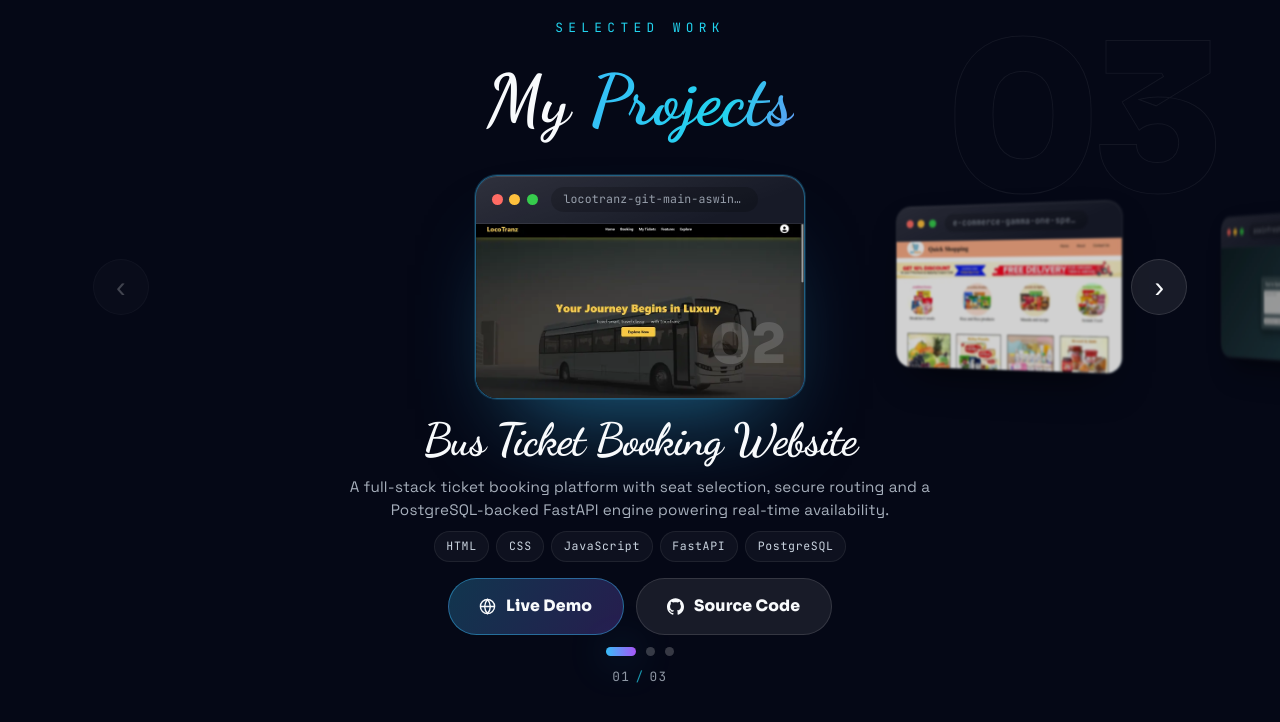
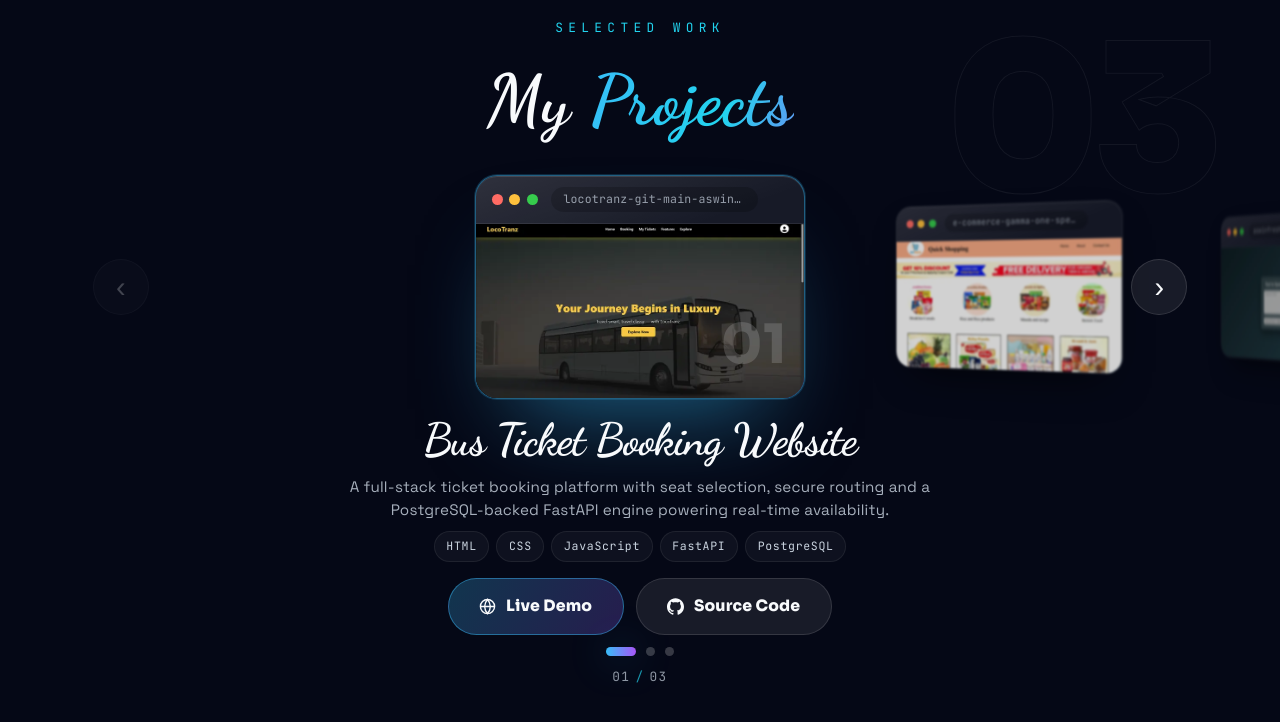
Before and after one commit to aswinrajasekar20-max/react-portfolio, a React (Vite) app: page / in a window 1280 px wide. Shown: the part 2599-3321 px from the top of the page. Built offline with nearby package versions, Linux system fonts and the light colour scheme.

Commit message:
Projects: show gallery position (01/02/03) on card watermark instead of internal id

```diff
--- a/src/components/Projects.tsx
+++ b/src/components/Projects.tsx
@@ -24,11 +24,13 @@ function hostOf(url: string) {
 /** A single coverflow card; transform is derived from its distance to centre. */
 function Card({
   project,
+  num,
   pos,
   isActive,
   onClick,
 }: {
   project: Project;
+  num: number; // 1-based position in the gallery
   pos: number; // signed distance from the active card (fractional)
   isActive: boolean;
   onClick: () => void;
@@ -78,7 +80,7 @@ function Card({
           style={{ ["--c1" as string]: c1, ["--c2" as string]: c2 }}
         >
           <img className="pcard__img" src={project.image} alt={project.title} loading="lazy" />
-          <span className="pcard__no">{String(project.id).padStart(2, "0")}</span>
+          <span className="pcard__no">{String(num).padStart(2, "0")}</span>
           <span className="pcard__sheen" />
         </div>
       </div>
@@ -181,6 +183,7 @@ export function Projects() {
               <Card
                 key={p.id}
                 project={p}
+                num={i + 1}
                 pos={i - pos}
                 isActive={Math.abs(i - pos) < 0.5}
                 onClick={() => go(i)}
```
